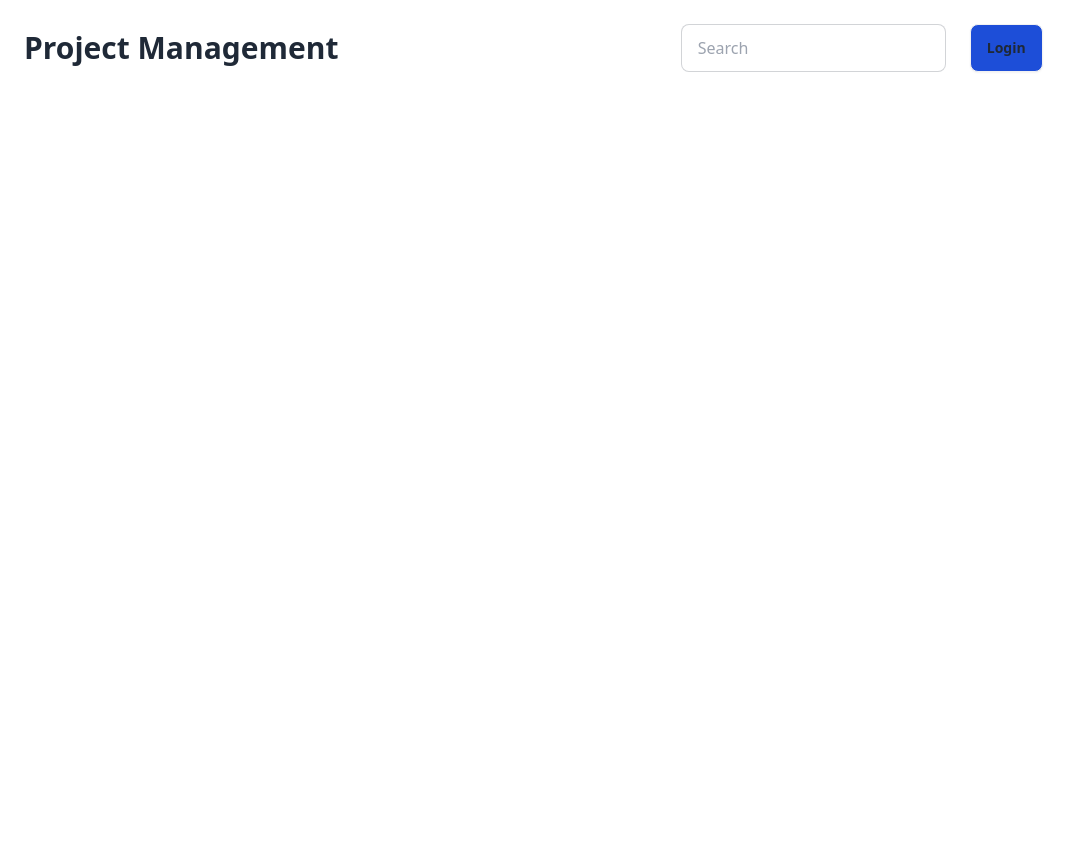
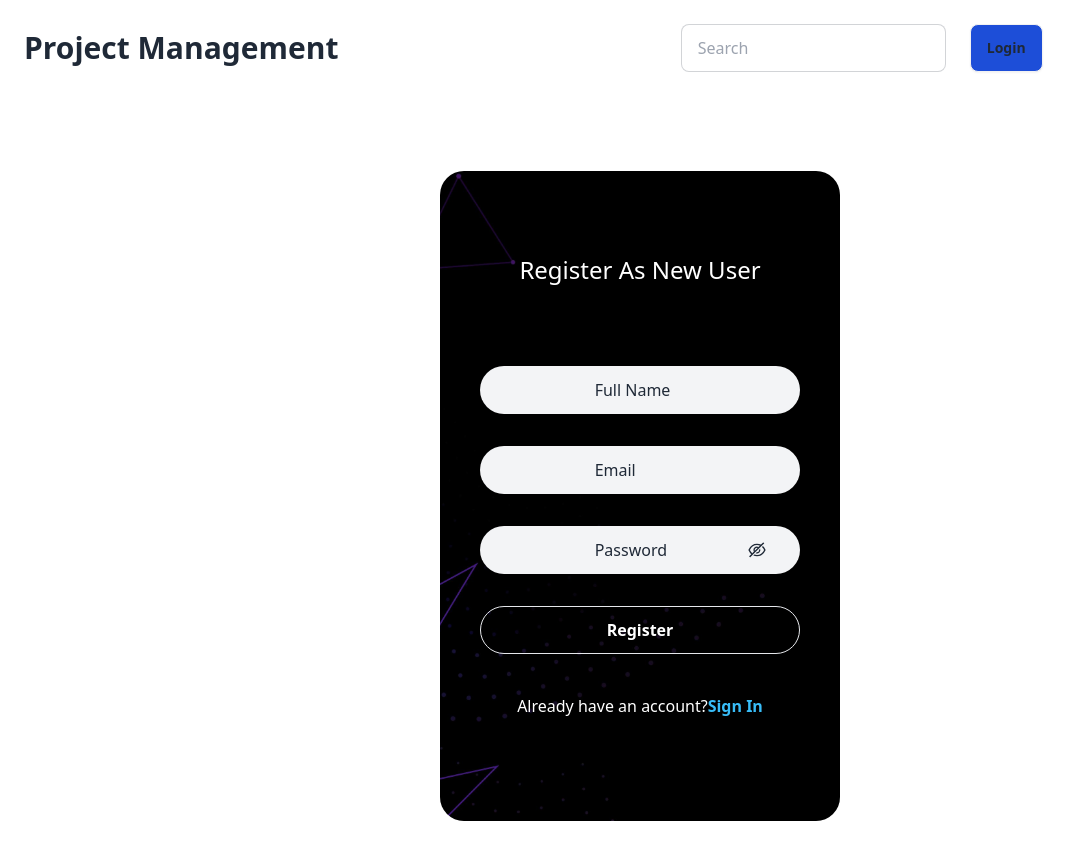
Before and after one commit to Mahadibappi/Project-Management, a React (Create React App) app: page /signup in a window 1280 px wide. Shown: the top 860 px of the page, without its empty margins (0-1080 px from the left). Before the commit the page ends 800 px from the top, so only its background shows below. Built offline with nearby package versions, Linux system fonts and the light colour scheme.

Commit message:
register page added

```diff
--- a/package.json
+++ b/package.json
@@ -10,6 +10,7 @@
     "react": "^18.3.1",
     "react-dom": "^18.3.1",
     "react-icon": "^1.0.0",
+    "react-icons": "^5.2.0",
     "react-router-dom": "^6.23.0",
     "react-scripts": "5.0.1",
     "web-vitals": "^2.1.4"
--- a/src/App.js
+++ b/src/App.js
@@ -2,13 +2,18 @@ import "./App.css";
 import { BrowserRouter, Routes, Route } from "react-router-dom";
 import Navbar from "./Components/Navbar";
 import Login from "./Components/Login";
+import SignUp from "./Components/SingUp";
+import Dashboard from "./Pages/Dashboard/Dashboard";
+
 function App() {
   return (
     <div>
       <BrowserRouter>
         <Navbar />
         <Routes>
+          <Route path="/dashboard" element={<Dashboard />} />
           <Route path="/login" element={<Login />} />
+          <Route path="/signup" element={<SignUp />} />
         </Routes>
       </BrowserRouter>
     </div>
--- a/src/Components/Footer.js
+++ b/src/Components/Footer.js
@@ -0,0 +1,5 @@
+import React from "react";
+
+export const Footer = () => {
+  return <div>Footer</div>;
+};
--- /dev/null
+++ b/src/Components/Home.js
@@ -0,0 +1,15 @@
+import React from "react";
+import Navbar from "./Navbar";
+import { Outlet } from "react-router-dom";
+import { Footer } from "./Footer";
+
+const Home = () => {
+  return (
+    <div>
+      <Outlet />
+      <Footer />
+    </div>
+  );
+};
+
+export default Home;
--- a/src/Components/Login.js
+++ b/src/Components/Login.js
@@ -3,9 +3,10 @@
 import React, { useState } from "react";
 import { Link, useNavigate } from "react-router-dom";
 import Image from "../assets/login2.jpg";
+import { AiOutlineEye, AiOutlineEyeInvisible } from "react-icons/ai";
 const Login = () => {
   const navigate = useNavigate();
-
+  const [visible, setVisible] = useState("");
   //   const handleChange = (e) => {
   //     setFormData({
   //       ...formData,
@@ -69,15 +70,15 @@ const Login = () => {
 
               <label
                 htmlFor="email"
-                className="absolute left-1/3 top-0 flex h-full transform items-center pl-2 text-base transition-all duration-300 group-focus-within:-top-7 group-focus-within:h-1/2 group-focus-within:pl-0 group-focus-within:text-base group-focus-within:text-white peer-valid:-top-7 peer-valid:h-1/2 peer-valid:pl-0 peer-valid:text-base peer-valid:text-white"
+                className="absolute left-1/3 top-0 flex h-full transform items-center pl-2 text-base transition-all duration-300 group-focus-within:-top-7 group-focus-within:h-1/2 group-focus-within:pl-0 group-focus-within:text-base group-focus-within:text-slate-900 peer-valid:-top-7 peer-valid:h-1/2 peer-valid:pl-0 peer-valid:text-base peer-valid:text-slate-900"
               >
                 Email
               </label>
             </div>
             <div className="group relative">
               <input
-                // type={visible ? "text" : "password"}
-                // id="password"
+                type={visible ? "text" : "password"}
+                id="password"
                 // onChange={handleChange}
                 required
                 className="peer h-12 w-full rounded-3xl bg-gray-100 px-4 text-sm outline-none"
@@ -86,8 +87,7 @@ const Login = () => {
                 htmlFor="password"
                 className="absolute left-1/3 top-0 flex h-full transform items-center pl-2 text-base transition-all duration-300 group-focus-within:-top-7 group-focus-within:h-1/2 group-focus-within:pl-0 group-focus-within:text-base group-focus-within:text-white peer-valid:-top-7 peer-valid:h-1/2 peer-valid:pl-0 peer-valid:text-base peer-valid:text-white"
               >
-                Password
-                {/* { {visible ? ( }
+                {visible ? (
                   <AiOutlineEye
                     size={20}
                     className=" mx-20 "
@@ -99,7 +99,7 @@ const Login = () => {
                     className=" mx-20 "
                     onClick={() => setVisible(true)}
                   />
-                )} */}
+                )}
               </label>
             </div>
             <button
--- a/src/Components/Navbar.js
+++ b/src/Components/Navbar.js
@@ -6,7 +6,9 @@ const Navbar = () => {
   return (
     <div className="navbar bg-base-100 p-6 w-10/12">
       <div className="flex-1">
-        <h3 className="text-3xl font-semibold">Project Management</h3>
+        <Link to="/dashboard">
+          <h3 className="text-3xl font-semibold">Project Management</h3>
+        </Link>
       </div>
       <div className="flex-none gap-6 ">
         <div className="form-control">
--- a/src/Components/Register.js
+++ /dev/null
@@ -1,7 +0,0 @@
-import React from "react";
-
-const Register = () => {
-  return <div>Register</div>;
-};
-
-export default Register;
--- /dev/null
+++ b/src/Components/SingUp.js
@@ -0,0 +1,157 @@
+// eslint-disable-next-line no-unused-vars
+import React from "react";
+import { useState } from "react";
+import { Link, useNavigate } from "react-router-dom";
+import image from "../assets/login2.jpg";
+import { AiOutlineEye, AiOutlineEyeInvisible } from "react-icons/ai";
+const SignUp = () => {
+  const [visible, setVisible] = useState("");
+  const [loading, setLoading] = useState(false);
+  const [error, setError] = useState(null);
+  const Navigate = useNavigate();
+
+  // const handleChange = (e) => {
+  //   setFormData({
+  //     ...formData,
+  //     [e.target.id]: e.target.value,
+  //   });
+  // };
+
+  // const handleSubmit = async (e) => {
+  //   e.preventDefault();
+  //   try {
+  //     setLoading(true);
+  //     const url = "https://realestate-ibux.onrender.com/api/user/signup";
+  //     const res = await fetch(url, {
+  //       method: "POST",
+  //       headers: {
+  //         "Content-Type": "application/json",
+  //       },
+  //       body: JSON.stringify(formData),
+  //     });
+  //     const data = await res.json();
+  //     if (data.success === false) {
+  //       setLoading(false);
+  //       setError(data.message);
+  //       return;
+  //     }
+  //     setLoading(false);
+  //     setError(null);
+  //     Navigate("/login");
+  //   } catch (error) {
+  //     setLoading(false);
+  //     setError(error.message);
+  //     console.log(error);
+  //   }
+  // };
+
+  return (
+    <div className="flex min-h-screen items-center justify-center">
+      <div className="relative h-[650px] w-[400px] overflow-hidden rounded-3xl">
+        <div
+          className="h-full w-full bg-[100%] "
+          style={{
+            backgroundImage: `url(${image})`,
+            backgroundSize: "cover",
+          }}
+        ></div>
+
+        <div className="absolute bottom-0 flex h-3/4 w-full flex-col rounded-t-3xl bg-black bg-opacity-20 shadow ">
+          <h2 className="text-center text-white text-2xl mt-[-80px]">
+            Register As New User
+          </h2>
+          <form
+            // onSubmit={handleSubmit}
+            className="mt-10 space-y-8 px-10 py-10 text-center"
+          >
+            <div className="group relative">
+              <input
+                type="text"
+                name="name"
+                id="name"
+                autoComplete="name"
+                required
+                // onChange={handleChange}
+                className="peer h-12 w-full rounded-3xl bg-gray-100 px-4 text-sm outline-none "
+              />
+
+              <label
+                htmlFor="name"
+                className="absolute left-1/3 top-0 flex h-full transform items-center pl-2 text-base transition-all duration-300 group-focus-within:-top-7 group-focus-within:h-1/2 group-focus-within:pl-0 group-focus-within:text-base group-focus-within:text-white peer-valid:-top-7 peer-valid:h-1/2 peer-valid:pl-0 peer-valid:text-base peer-valid:text-white"
+              >
+                Full Name
+              </label>
+            </div>
+            <div className="group relative">
+              <input
+                type="text"
+                name="email"
+                id="email"
+                // onChange={handleChange}
+                autoComplete="email"
+                required
+                className="peer h-12 w-full rounded-3xl bg-gray-100 px-4 text-sm outline-none "
+              />
+
+              <label
+                htmlFor="email"
+                className="absolute left-1/3 top-0 flex h-full transform items-center pl-2 text-base transition-all duration-300 group-focus-within:-top-7 group-focus-within:h-1/2 group-focus-within:pl-0 group-focus-within:text-base group-focus-within:text-white peer-valid:-top-7 peer-valid:h-1/2 peer-valid:pl-0 peer-valid:text-base peer-valid:text-white"
+              >
+                Email
+              </label>
+            </div>
+            <div className="group relative">
+              <input
+                type={visible ? "text" : "password"}
+                name="password"
+                id="password"
+                // onChange={handleChange}
+                required
+                className="peer h-12 w-full rounded-3xl bg-gray-100 px-4 text-sm outline-none"
+              />
+              <label
+                htmlFor="password"
+                className="absolute left-1/3 top-0 flex h-full transform items-center pl-2 text-base transition-all duration-300 group-focus-within:-top-7 group-focus-within:h-1/2 group-focus-within:pl-0 group-focus-within:text-base group-focus-within:text-white peer-valid:-top-7 peer-valid:h-1/2 peer-valid:pl-0 peer-valid:text-base peer-valid:text-white"
+              >
+                Password
+                {visible ? (
+                  <AiOutlineEye
+                    size={20}
+                    className=" mx-20 "
+                    onClick={() => setVisible(false)}
+                  />
+                ) : (
+                  <AiOutlineEyeInvisible
+                    size={20}
+                    className=" mx-20 "
+                    onClick={() => setVisible(true)}
+                  />
+                )}
+              </label>
+            </div>
+
+            <button
+              type="submit"
+              disabled={loading}
+              className=" border-white-500 group m-auto my-5 inline-flex h-12 w-[320px] items-center justify-center space-x-2 rounded-3xl border px-4 py-2 transition-colors duration-300 hover:border-black hover:bg-blue-800 focus:outline-none text-white font-bold "
+            >
+              {loading ? "Loading..." : "Register"}
+            </button>
+          </form>
+          <p className="gap-2 text-center text-white ">
+            Already have an account?
+            <Link
+              to={"/login"}
+              className="font-semibold text-sky-400 hover:text-blue-800 "
+            >
+              Sign In
+            </Link>
+          </p>
+          {error && <p className="text-center text-white">{error}</p>}
+        </div>
+      </div>
+    </div>
+  );
+};
+
+export default SignUp;
--- /dev/null
+++ b/src/Pages/Dashboard/Dashboard.js
@@ -0,0 +1,7 @@
+import React from "react";
+
+const Dashboard = () => {
+  return <div>This is my dashboard</div>;
+};
+
+export default Dashboard;
```
Also changed, not shown: 1 other file (tests, documents, lock files or other folders). Lines whose indentation alone changed are shown as unchanged.
